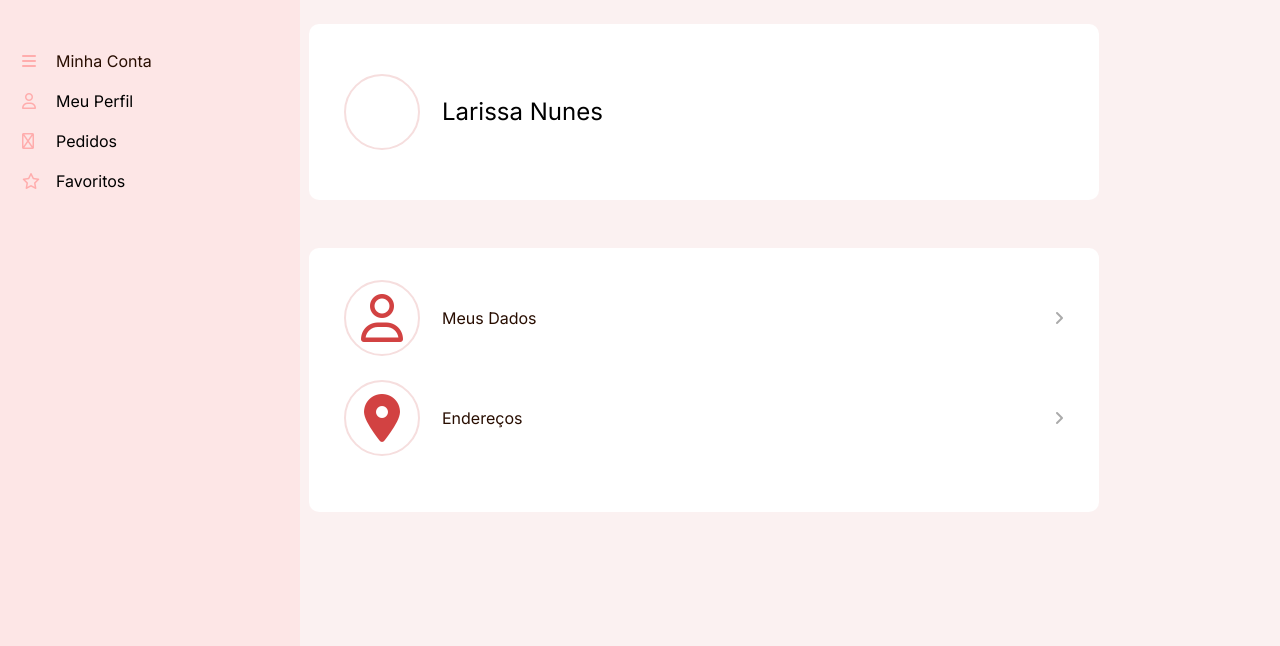
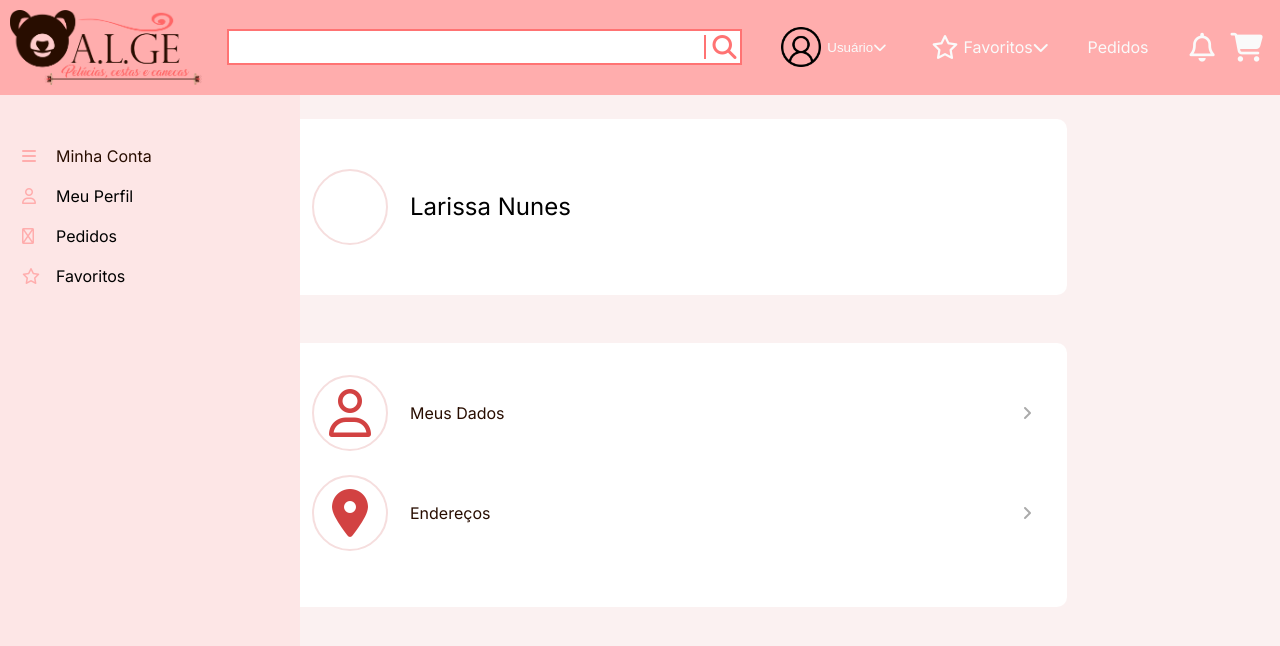
Before and after one commit to larissa-NUF/alge, a PHP site: page /userProfile.html in a window 1280 px wide; the page is wider, and only the part inside the window is pictured. Shown: the top 646 px of that part. Run offline with PHP 8.4, Linux system fonts and the light colour scheme; some libraries are stand-ins or nearby versions.

Commit message:
feat: menu userprofile

```diff
--- a/css/userProfile.css
+++ b/css/userProfile.css
@@ -11,15 +11,15 @@ body{
     position: fixed;
 }
 
-.item{
+.item, .menu-item{
     display: flex;
     margin-bottom: 1.5em;
 }
 
-.item div{
+.item div, .menu-item div{
     width: 1.5em;
 }
-.item p{
+.item p, .menu-item p{
     margin-left: 10px;
 }
 
@@ -31,10 +31,13 @@ body{
     color: #FFADAD;
 }
 
+.menu-item i{
+    color: #FFADAD;
+}
+
 .container{
     margin-left: 4em;
     align-items: center;
-    width: 100%;
     justify-items: center;
     display: flex;
     flex-direction: column;
--- a/userProfile.html
+++ b/userProfile.html
@@ -9,12 +9,60 @@
     <link rel="preconnect" href="https://fonts.googleapis.com">
     <link rel="preconnect" href="https://fonts.gstatic.com" crossorigin>
     <link href="https://fonts.googleapis.com/css2?family=Inter&display=swap" rel="stylesheet">
+    <link rel="stylesheet" href="css/menu.css">
     <title>Perfil</title>
 </head>
 <body>
+    <header>
+        <div class="logo">
+            <img src="img/logo.png" alt="Logo da Alge">
+        </div>
 
+        <nav>
+            <div class="search">
+                <input type="text" class="srcIn">
+                <i class="fa-solid fa-magnifying-glass srcIcon"></i>
+            </div>
+
+            <div class="menu">
+                <div class="dropdown">
+                    <img src="img/user_icon.png" alt="ícone de usuário" class="userIcon">
+                    <button onclick=" showDropdown() " class="dropBtn">
+                        <p>Usuário</p>
+                        <i class="fa-solid fa-chevron-down"></i>
+                    </button>
+                    <div class="dropdown-container" id="myDropdown">
+                        <a href="#">Link 1</a>
+                        <a href="#">Link 2</a>
+                        <a href="#">Link 3</a>
+                    </div>
+                </div>
+
+                <div>
+                    <i class="fa-regular fa-star"></i>
+                <p>Favoritos</p>
+                <i class="fa-solid fa-chevron-down"></i>
+                </div>
+
+                <div>
+                    <p>Pedidos</p>
+                </div>
+            </div>
+
+
+            <div class="iconsMenu">
+                <div class="i">
+                    <i class="fa-regular fa-bell"></i>
+                </div>
+                <div class="i">
+                    <i class="fa-solid fa-cart-shopping"></i>
+                </div>
+            </div>
+
+        </nav>
+    </header>
     <div class="sidebar" id="sidebar">
-        <div class="item menu-item" id="menu"><div><i class="fa-solid fa-bars" width="1.375em"></i></div> <p>Minha Conta</p></div>
+        <div class="menu-item" id="menu"><div><i class="fa-solid fa-bars" width="1.375em"></i></div> <p>Minha Conta</p></div>
         <div class="item"><div><i class="fa-regular fa-user" width="1.375em"></i></div> <p>Meu Perfil</p></div>
         <div class="item"><div><i class="far fa-truck" width="1.375em"></i></div> <p>Pedidos</p></div>
         <div class="item"><div><i class="fa-regular fa-star" width="1.375em"></i></div> <p>Favoritos</p></div>
```
